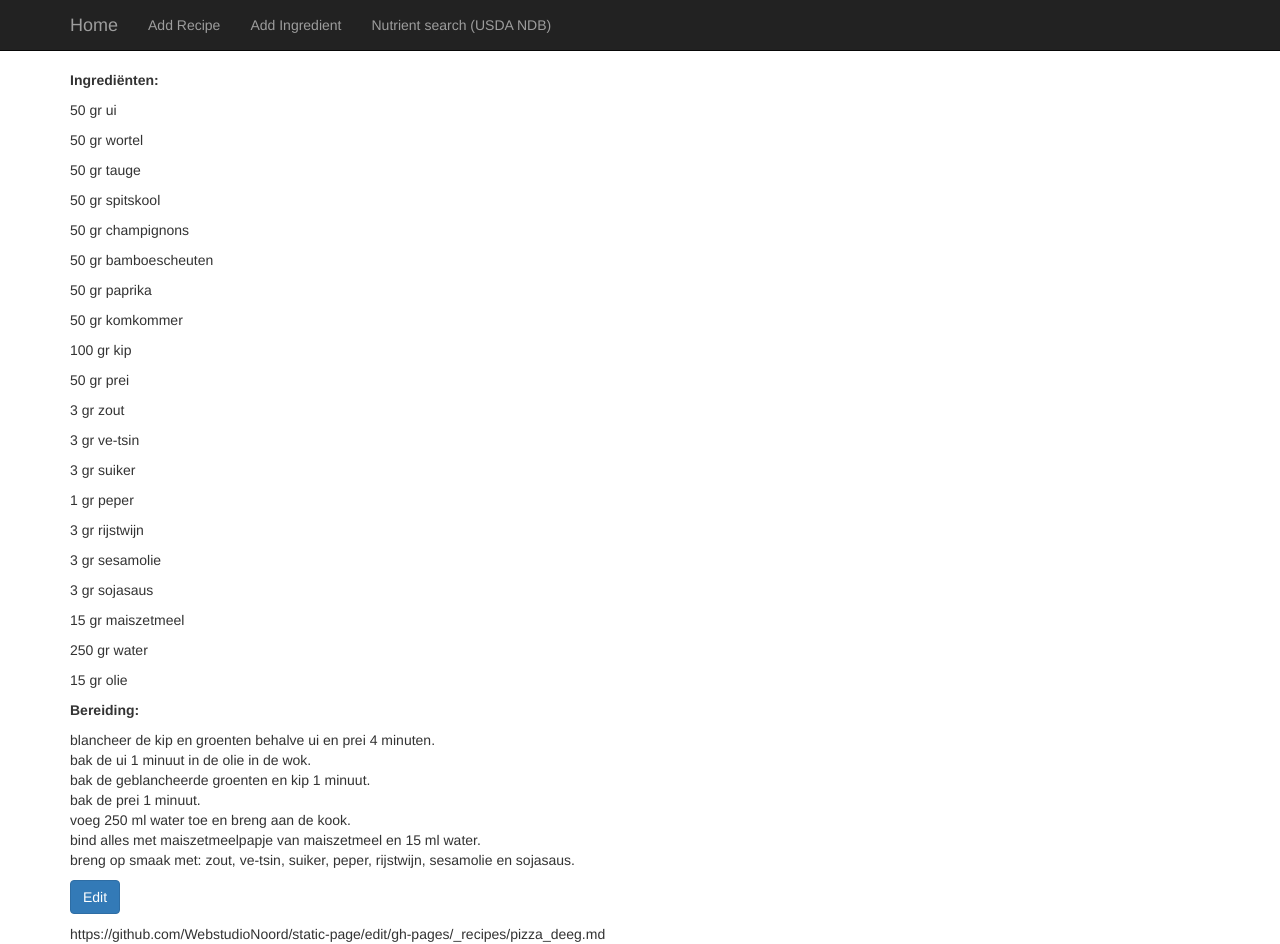
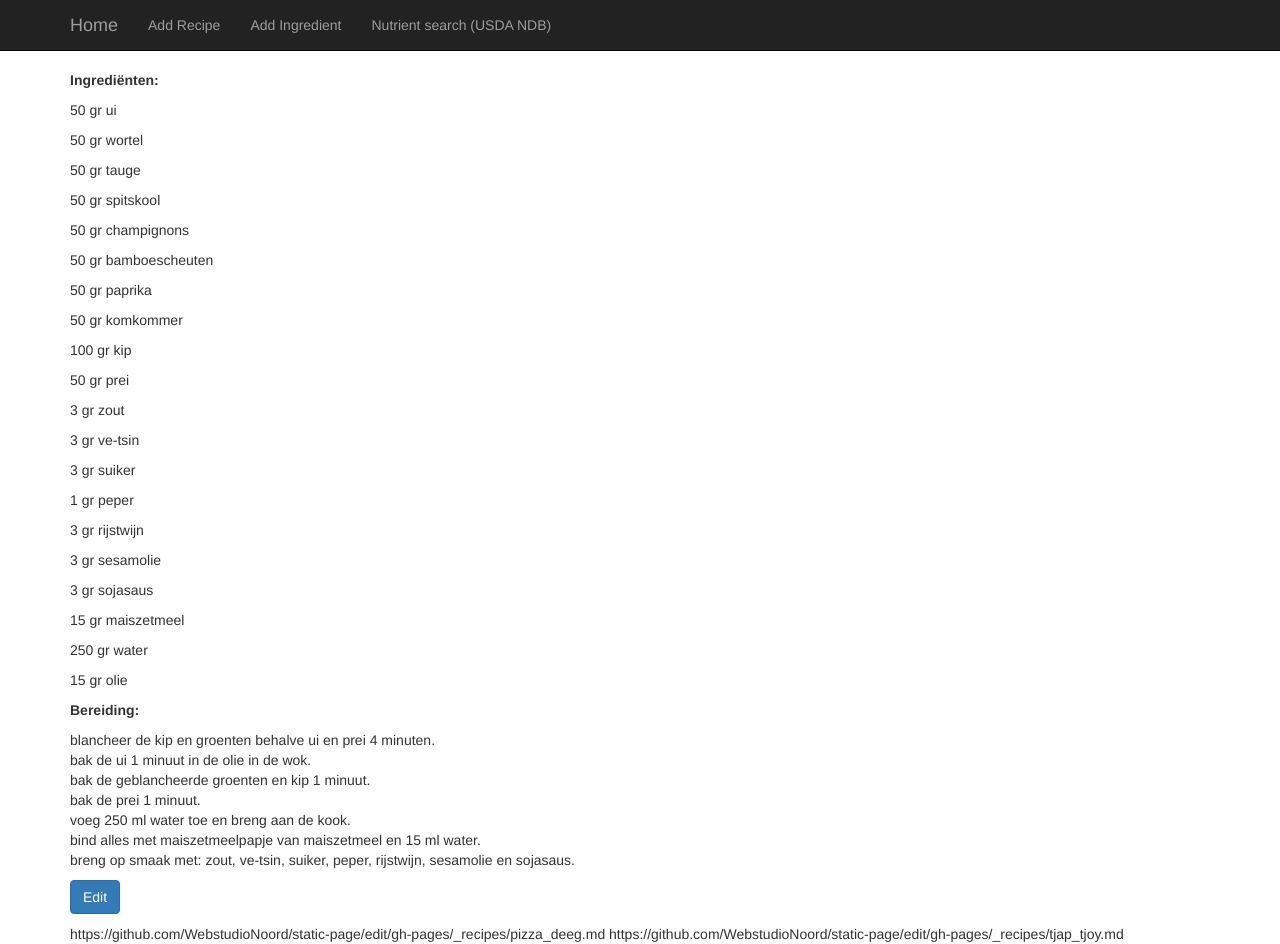
Before and after one commit to WebstudioNoord/static-page, a Jekyll site: the page built from _recipes/tjap_tjoy.md, in a window 1280 px wide and 944 px high. Built offline with Jekyll 4.4.1, drawn with Linux system fonts in a browser that asks for light colours; nearby versions of some CDN libraries; some of the changed lines change nothing that is shown.

Commit message:
Update default.html

```diff
--- a/_layouts/default.html
+++ b/_layouts/default.html
@@ -86,7 +86,7 @@
 {% if page.is_post %}
 <p><a href="https://github.com/WebstudioNoord/static-page/edit/gh-pages/_recipes/pizza_deeg.md" class="btn btn-primary" role="button">Edit</a></p>
 https://github.com/WebstudioNoord/static-page/edit/gh-pages/_recipes/pizza_deeg.md
-<script>console.log( JSON.stringify({%page%}))</script>
+https://github.com/WebstudioNoord/static-page/edit/gh-pages/{{page.relative_path}}
 {% endif %}
 
 </div>
```
